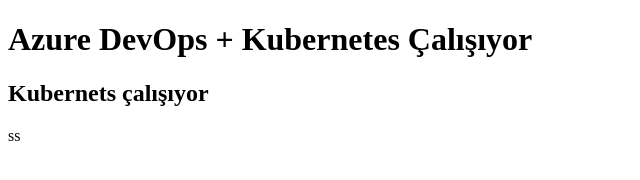
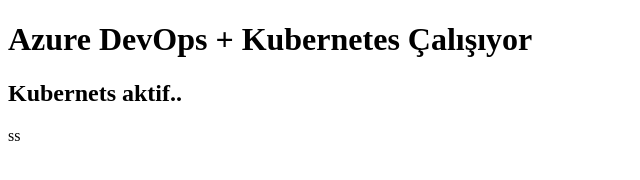
Before and after one commit to aysenurdogan711/DevOps-CI-CD-Docker-Kubernetes, a plain HTML site: page index.html in a window 1280 px wide. Shown: the full height of the page, 0-640 px from the left. Drawn offline with Linux system fonts and the light colour scheme.

Commit message:
guncellendiii

```diff
--- a/index.html
+++ b/index.html
@@ -5,7 +5,7 @@
 </head>
 <body>
   <h1>Azure DevOps + Kubernetes Çalışıyor</h1>
-  <h2>Kubernets çalışıyor</h2>
+  <h2>Kubernets aktif..</h2>
 </body>
 </html>
 ss
```
